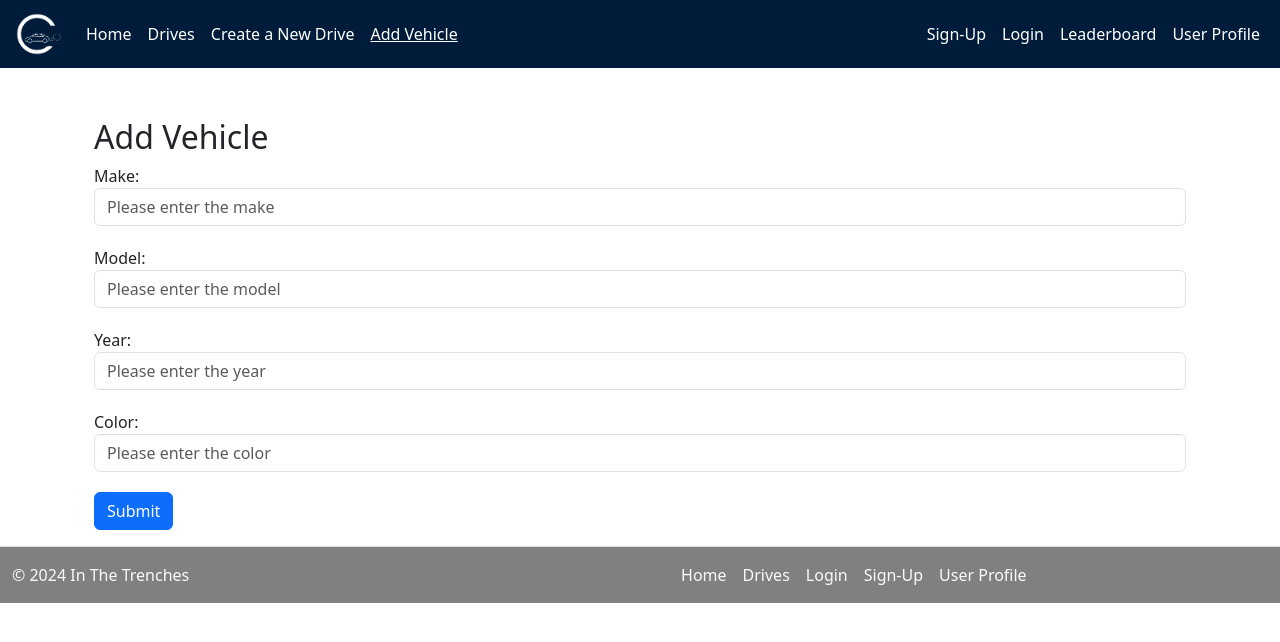
After one commit to sophtank/3155finalproj, a Flask app: page /addvehicle in a window 1280 px wide. The commit adds this page. Shown: the top 642 px of the page. Run offline with Flask 3, Linux system fonts and the light colour scheme; the visitor is signed in with stand-in values (Sample User, id 1).

Commit message:
initial changes to delete/ add vehicle

```diff
--- a/app.py
+++ b/app.py
@@ -8,6 +8,7 @@ from repositories.leaderboard import get_leaders
 from repositories import deleteSql
 from repositories import viewIndividualDrive
 from repositories import drives
+from repositories import addVehicle
 
 
 from flask_bcrypt import Bcrypt
@@ -78,7 +79,7 @@ def signedup():
     if(loginSql.checkIFUserExists(username) != []):
         abort(400, "User already exists")
     else:
-      loginSql.SignUp(username, hashed_password, firstname, lastname)
+        loginSql.SignUp(username, hashed_password, firstname, lastname)
     return redirect("/userprofile")
 
 @app.get("/leaderboard")
@@ -135,22 +136,43 @@ def user_profile():
 @app.post('/userprofile')
 def select_vehicle():
     vehicle_id = request.form.get("vehicle_id")
-    username = request.form.get("Username")
-
-    drives = userProfileSql.getAllDrives(username)
-    if not drives:
-        return redirect('/create')
-
-    return redirect(f"/userprofile/{username}/{vehicle_id}")
+    session['vehicle_id'] = vehicle_id
+    return redirect("/userprofile")
 
 # function to delete a drive based on drive id
 @app.post('/drive/<drive_id>')
 def delete_drive(drive_id):
+    if 'username' not in session:
+        return redirect("/login")
     if not drive_id:
         abort(404)
+    if deleteSql.is_drive_owner(drive_id):
+        deleteSql.deleteDrive(drive_id)
+        return redirect("/drives")
+    else:
+        return redirect("/drives")
 
-    deleteSql.deleteDrive(drive_id)
-    return redirect("/drives")
+@app.get('/addvehicle')
+def add_new_vehicle():
+    if 'username' not in session:
+        return redirect("/login")
+    return render_template("addVehicle.html", title="Add Vehicle")
+
+@app.post('/addvehicle')
+def add_vehicle():
+    make = request.form.get("make")
+    model = request.form.get("model")
+    year = request.form.get("year")
+    color = request.form.get("color")
+
+    username = session ['username']
+    vehicle_id = str(uuid.uuid4())
+
+
+    if addVehicle.vehicleExists(username,make,model,year, color):
+        return redirect("/userprofile")
+    addVehicle.addVehicle(vehicle_id, username, make, model, year, color)
+    return redirect("/userprofile")
 
 @app.get("/edit")
 def edit():
--- a/repositories/viewIndividualDrive.py
+++ b/repositories/viewIndividualDrive.py
@@ -8,6 +8,7 @@ def get_individual_drive_by_id(drive_id: int):
             cursor.execute('''
                            SELECT
                                 u.first_name,
+                                u.username,
                                 v.make,
                                 v.model,
                                 v.year,
--- /dev/null
+++ b/static/Styles/add_vehicle.css
@@ -0,0 +1,7 @@
+.container {
+    margin-top: 50px;
+}
+
+.form-group {
+    margin-bottom: 20px;
+}
--- a/templates/UserProfile.html
+++ b/templates/UserProfile.html
@@ -9,7 +9,6 @@
         <form method="POST" action="/userprofile">
             <div class="form-group">
                 <input type = "hidden" name = "username" value = "{{ username }}">
-                <input type = "hidden" name = "firstname" value = "{{ vehicle_id }}">
                 <label for="vehicle_id">Select Vehicle</label>
                 <select class="form-control" id="vehicle_id" name="vehicle_id">
 
@@ -34,7 +33,9 @@
                 </div>
             </div>
             <button type="submit" class="btn btn-primary">Submit</button>
-            <input type="hidden" name="username" value="{{ username }}">
+            {%if 'username' in session%}
+            <a href="/addvehicle" class="btn btn-primary">Add Vehicle</a>
+            {%endif%}
         </form>
     </div>
 
--- a/templates/_layout.html
+++ b/templates/_layout.html
@@ -38,6 +38,13 @@
                         <a class="nav-link active" href="/create">Create a New Drive</a>
                     {%endif%}
                     </li>
+                    <li class="nav-item">
+                        {%if title=='Add Vehicle'%}
+                            <a class="nav-link active text-decoration-underline" href="/addvehicle">Add Vehicle</a>
+                        {%else%}
+                            <a class="nav-link active" href="/addvehicle">Add Vehicle</a>
+                        {%endif%}
+                        </li>
                 </ul>
                 <ul class="navbar-nav ml-auto mb-2 mb-lg-0">
                     <li class="nav-item">
--- /dev/null
+++ b/templates/addvehicle.html
@@ -0,0 +1,40 @@
+{% extends '_layout.html' %}
+{% block head %}
+    <link rel="stylesheet" href="/static/Styles/add_vehicle.css">
+{% endblock %}
+
+{% block body %}
+
+<!DOCTYPE html>
+<html lang="en">
+<head>
+    <meta charset="UTF-8">
+    <meta name="viewport" content="width=device-width, initial-scale=1.0">
+    <title>Add Vehicle</title>
+</head>
+<body>
+    <div class="container">
+        <h2>Add Vehicle</h2>
+        <form action="/addvehicle" method="POST">
+            <div class="form-group">
+                <label for="make">Make:</label>
+                <input type="text" class="form-control" id="make" placeholder = "Please enter the make" name="make" required>
+            </div>
+            <div class="form-group">
+                <label for="model">Model:</label>
+                <input type="text" class="form-control" id="model" placeholder = "Please enter the model" name="model" required>
+            </div>
+            <div class="form-group">
+                <label for="year">Year:</label>
+                <input type="text" class="form-control" id="year" placeholder = "Please enter the year" name ="year" required>
+            </div>
+            <div class = "form-group">
+                <label for = "color">Color:</label>
+                <input type = "text" class = "form-control" id = "color" placeholder="Please enter the color" name = "color" required>
+            </div>
+            <button type="submit" class="btn btn-primary">Submit</button>
+        </form>
+    </div>
+</body>
+</html>
+{% endblock %}
--- a/templates/individualDrive.html
+++ b/templates/individualDrive.html
@@ -31,11 +31,15 @@
         <a href="/edit"><button class="btn btn-primary mt-3">Edit</button></a>
         <button class="btn btn-primary mt-3">Like</button>
         <button class="btn btn-primary mt-3">Comment</button>
+
+        {% if drive.username == session['username'] %}
+
         <form action="/drive/{{ drive.drive_id }}" method="POST">
             <input type = "hidden" name = "drive_id" value = "{{drive.drive_id}}">
             <br>
         <button class="btn btn-danger">Delete</button>
         </form>
+        {% endif %}
     </div>
 </div>
 {%endblock%}
```
Also changed, not shown: repositories/addVehicle.py (added, +25 -0 lines), repositories/deleteSql.py (+15 -0 lines), repositories/userProfileSql.py (+11 -1 lines).
